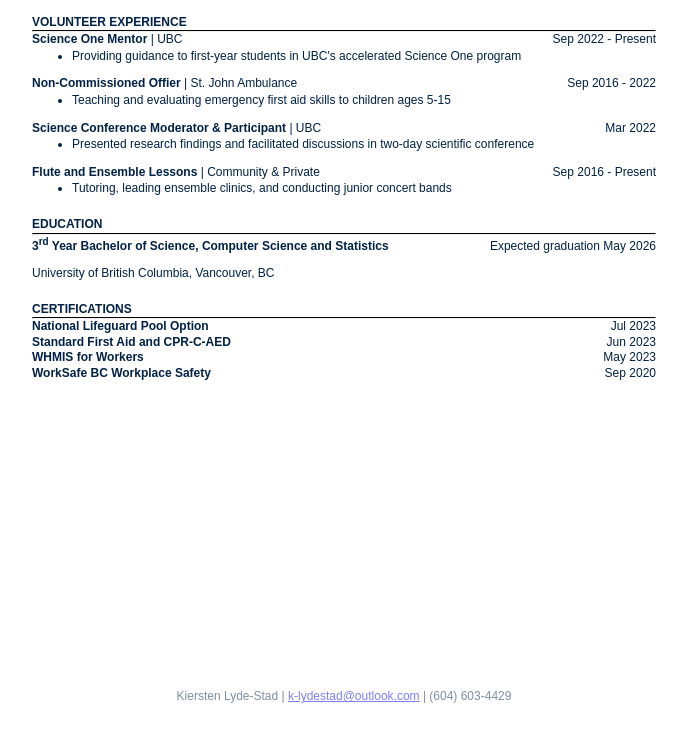
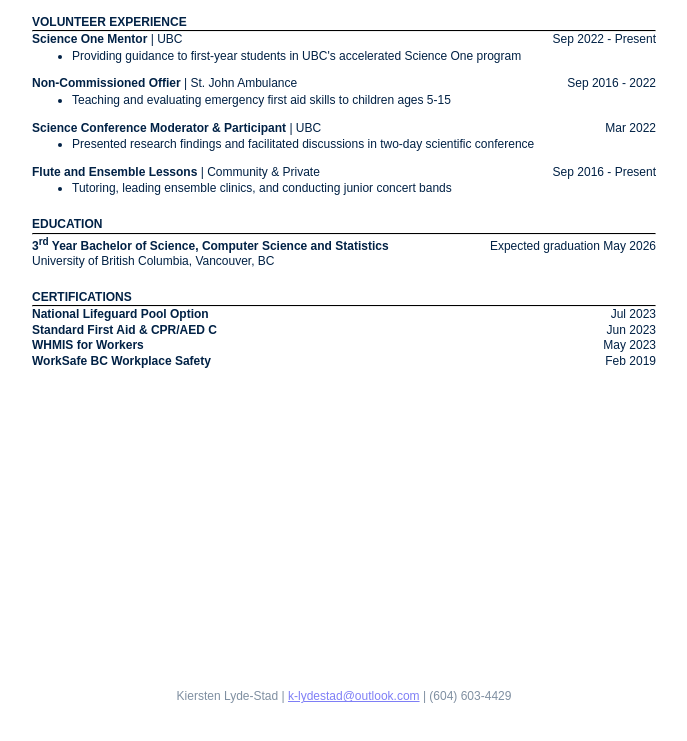
Before and after one commit to klydestad/kierstenly-project, a plain HTML site: page resume.html in a window 1280 px wide. Shown: the part 1347-2088 px from the top of the page, without its empty margins (64-751 px from the left). Drawn offline with Linux system fonts and the light colour scheme.

Commit message:
Resume additions

```diff
--- a/resume.html
+++ b/resume.html
@@ -291,7 +291,7 @@
                         <p style="margin: 0;"><strong>3<sup>rd</sup> Year Bachelor of Science, Computer Science and Statistics</strong></p>
                         <span>Expected graduation May 2026</span>
                     </div>
-                    <p style="text-align: left;">University of British Columbia, Vancouver, BC</p>
+                    <p style="text-align: left; margin-top: 0;">University of British Columbia, Vancouver, BC</p>
                 </div>
 
                 <div class="section">
@@ -302,7 +302,7 @@
                         <span>Jul 2023</span>
                     </div>
                     <div style="display: flex; justify-content: space-between; align-items: baseline;">
-                        <p style="margin: 0;"><strong>Standard First Aid and CPR-C-AED </strong></p>
+                        <p style="margin: 0;"><strong>Standard First Aid & CPR/AED C</strong></p>
                         <span>Jun 2023</span>
                     </div>
                     <div style="display: flex; justify-content: space-between; align-items: baseline;">
@@ -389,7 +389,7 @@
                         <p style="margin: 0;"><strong>3<sup>rd</sup> Year Bachelor of Science, Computer Science and Statistics</strong></p>
                         <span>Expected graduation May 2026</span>
                     </div>
-                    <p style="text-align: left;">University of British Columbia, Vancouver, BC</p>
+                    <p style="text-align: left; margin-top: 0;">University of British Columbia, Vancouver, BC</p>
                 </div>
 
                 <div class="section">
@@ -400,7 +400,7 @@
                         <span>Jul 2023</span>
                     </div>
                     <div style="display: flex; justify-content: space-between; align-items: baseline;">
-                        <p style="margin: 0;"><strong>Standard First Aid and CPR-C-AED </strong></p>
+                        <p style="margin: 0;"><strong>Standard First Aid & CPR/AED C</strong></p>
                         <span>Jun 2023</span>
                     </div>
                     <div style="display: flex; justify-content: space-between; align-items: baseline;">
@@ -409,7 +409,7 @@
                     </div>
                     <div style="display: flex; justify-content: space-between; align-items: baseline;">
                         <p style="margin: 0;"><strong>WorkSafe BC Workplace Safety</strong></p>
-                        <span>Sep 2020</span>
+                        <span>Feb 2019</span>
                     </div>
                 </div>
             </div>
```
